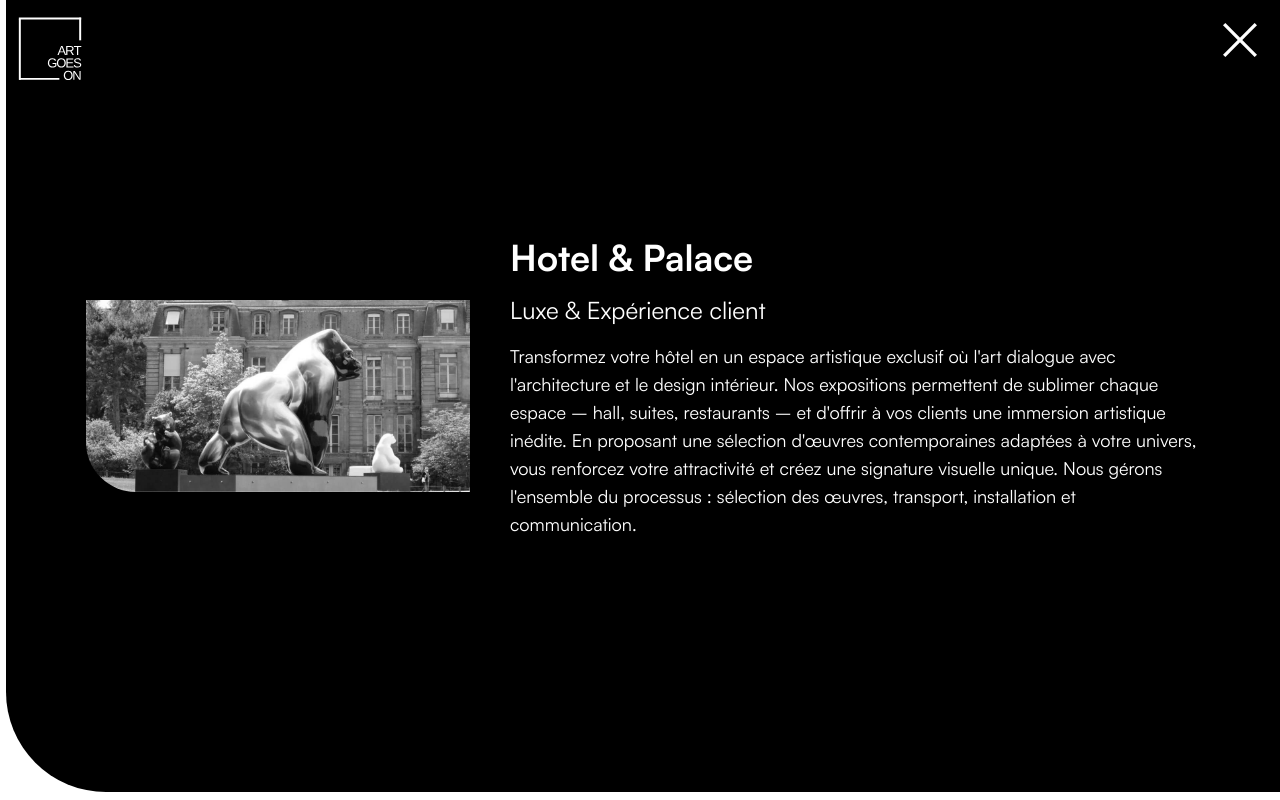
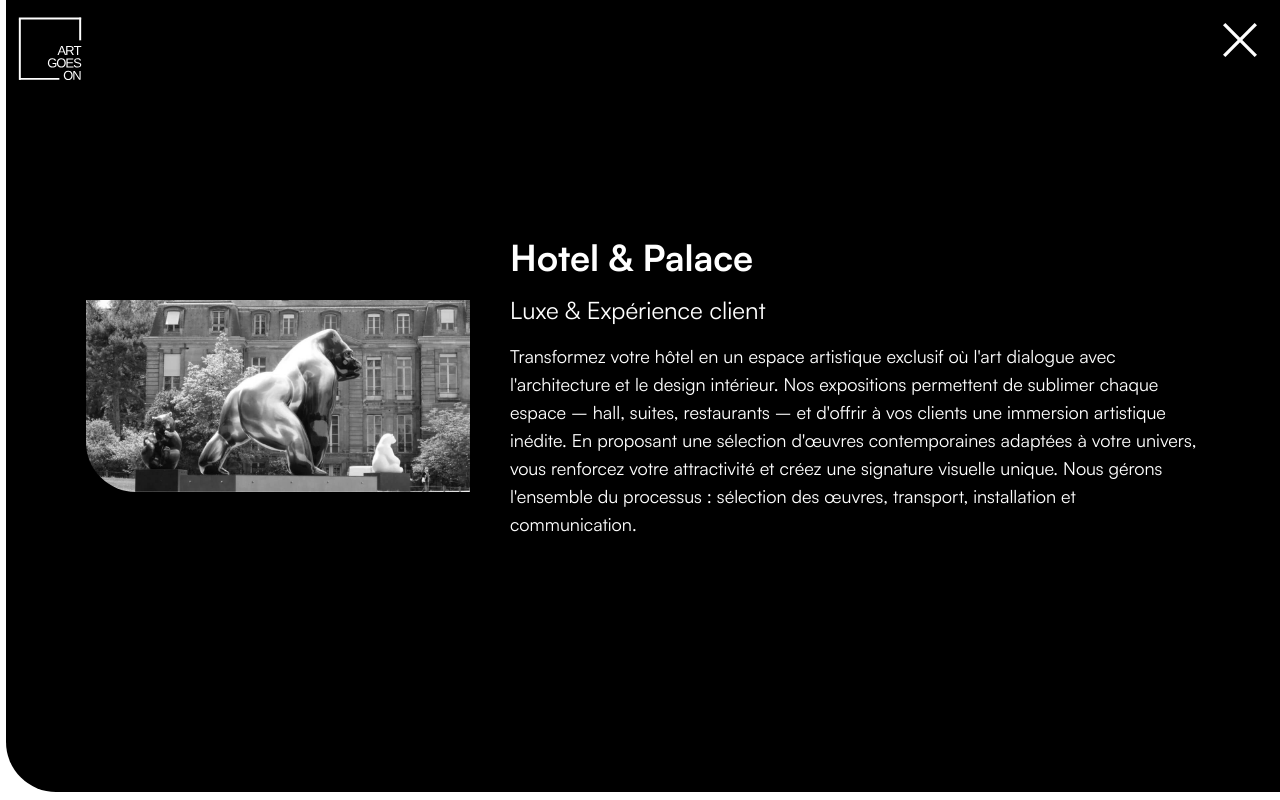
Before and after one commit to MathieuWEILAN/art-goes-on, a Next.js app: page / in a window 1280 px wide. Both pictures are taken after a click on the item "Hotel & Palace". Shown: the part 3080-3880 px from the top of the page. Built offline with nearby package versions, Linux system fonts and the light colour scheme.

Commit message:
rounded modal

```diff
--- a/src/app/page.tsx
+++ b/src/app/page.tsx
@@ -344,7 +344,7 @@ export default function Home() {
       <AnimatePresence>
         {modal && (
           <motion.section
-            className="w-[99.5vw] lg:rounded-bl-[100px] h-[99vh] overflow-hidden flex text-white justify-end items-center fixed top-0 right-0 bg-black z-50"
+            className="w-[99.5vw] rounded-bl-[50px] h-[99vh] overflow-hidden flex text-white justify-end items-center fixed top-0 right-0 bg-black z-50"
             initial={{ x: "100%" }}
             animate={{ x: 0 }}
             exit={{ x: "100%" }}
```
